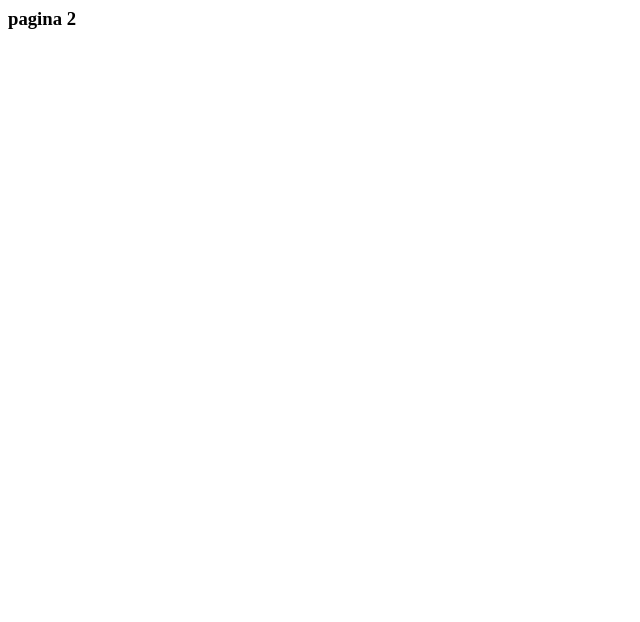
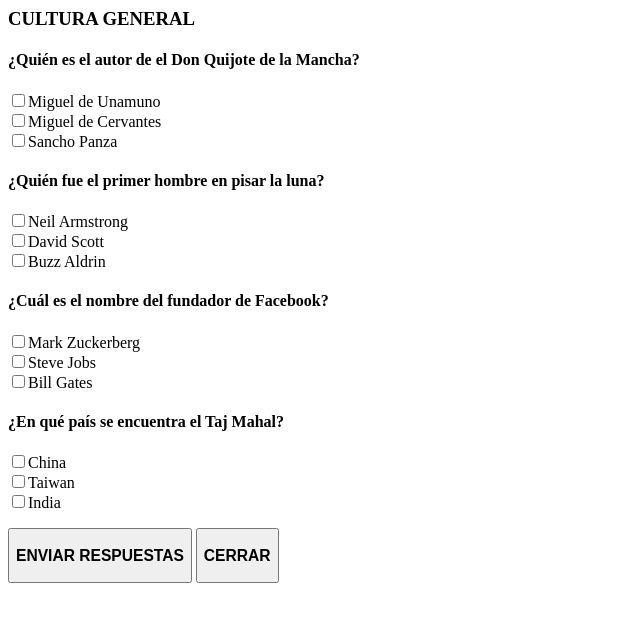
Before and after one commit to netfanely/LaboPreAdmisionJS-HTML-CSS, a plain HTML site: page pagina2.html in a window 1280 px wide. Shown: the whole page, without its empty margins (0-640 px from the left). Drawn offline with Linux system fonts and the light colour scheme.

Commit message:
Add files via upload

```diff
--- a/pagina2.html
+++ b/pagina2.html
@@ -1,5 +1,33 @@
 <html>
 <body>
-  <h3>pagina 2</h3>
+  <h3>CULTURA GENERAL</h3>
+  <p><form action="apps.js" method="get" name="form2">
+  <h4>¿Quién es el autor de el Don Quijote de la Mancha?</h4>
+  <input type="checkbox" name="1" value="1">Miguel de Unamuno<br>
+  <input type="checkbox" name="2" value="2">Miguel de Cervantes<br>
+  <input type="checkbox" name="3" value="3">Sancho Panza</p>
+  <h4>¿Quién fue el primer hombre en pisar la luna?</h4>
+  <input type="checkbox" name="1" value="1">Neil Armstrong<br>
+  <input type="checkbox" name="2" value="2">David Scott<br>
+  <input type="checkbox" name="3" value="3">Buzz Aldrin</p>
+  <h4>¿Cuál es el nombre del fundador de Facebook?</h4>
+  <input type="checkbox" name="1" value="1">Mark Zuckerberg<br>
+  <input type="checkbox" name="2" value="2">Steve Jobs<br>
+  <input type="checkbox" name="3" value="3">Bill Gates</p>
+  <h4>¿En qué país se encuentra el Taj Mahal?</h4>
+  <input type="checkbox" name="1" value="1">China<br>
+  <input type="checkbox" name="2" value="2">Taiwan<br>
+  <input type="checkbox" name="3" value="3">India</p>
+  <button type="submit" id="botonEnviar" name="ENVIAR"><h3>ENVIAR RESPUESTAS</h3></button>
+  <button type="button" id="botonWindowClose" name="Close"><h3>CERRAR</h3></button>
+
+</form>
+<SCRIPT>
+  var miVentana;
+  function window_close(){
+  this.close();
+}
+  document.getElementById("botonWindowClose").onclick = function() {window_close()};
+</SCRIPT>
 </body>
 </html>
```
Also changed, not shown: pagina1.html (+5 -1 lines).
